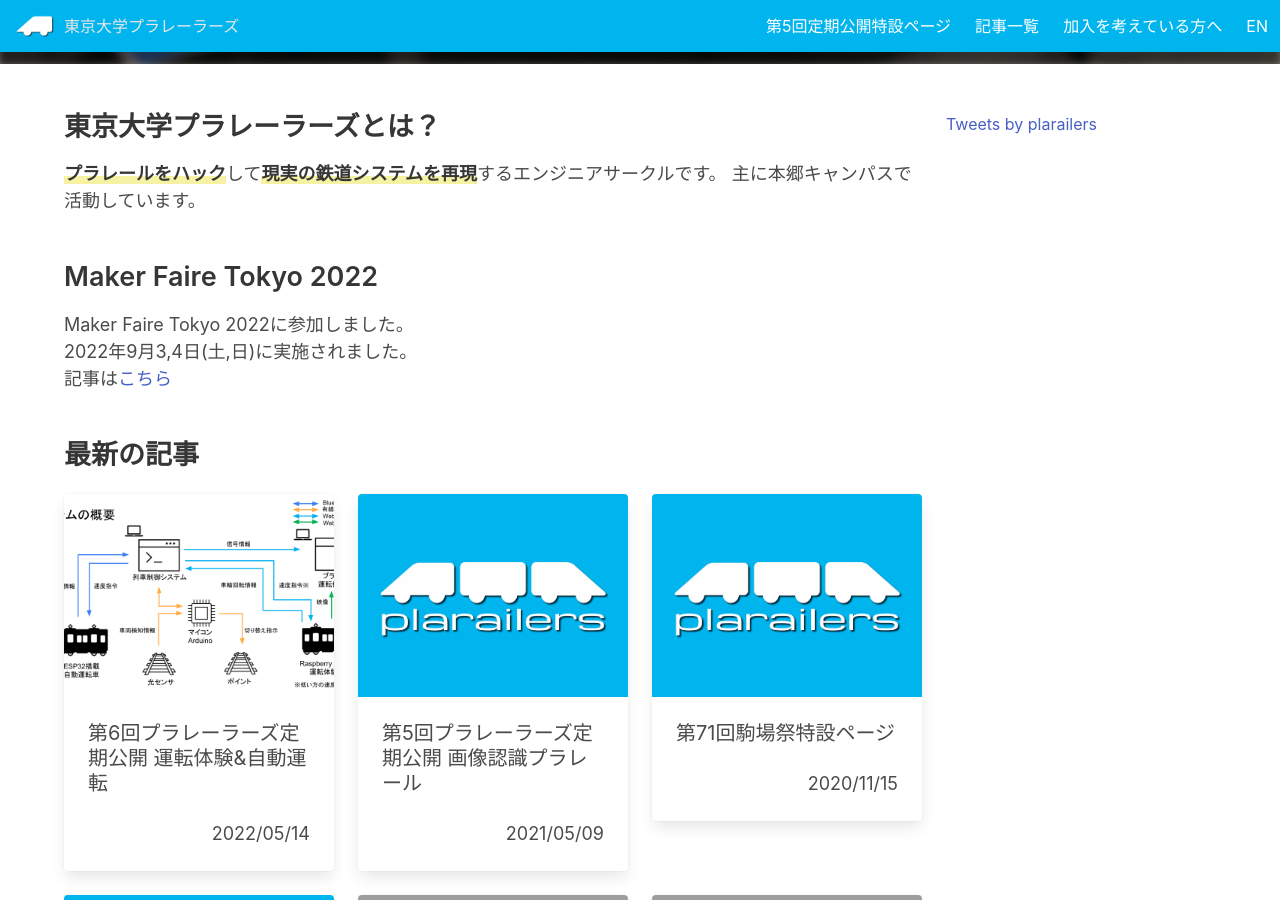
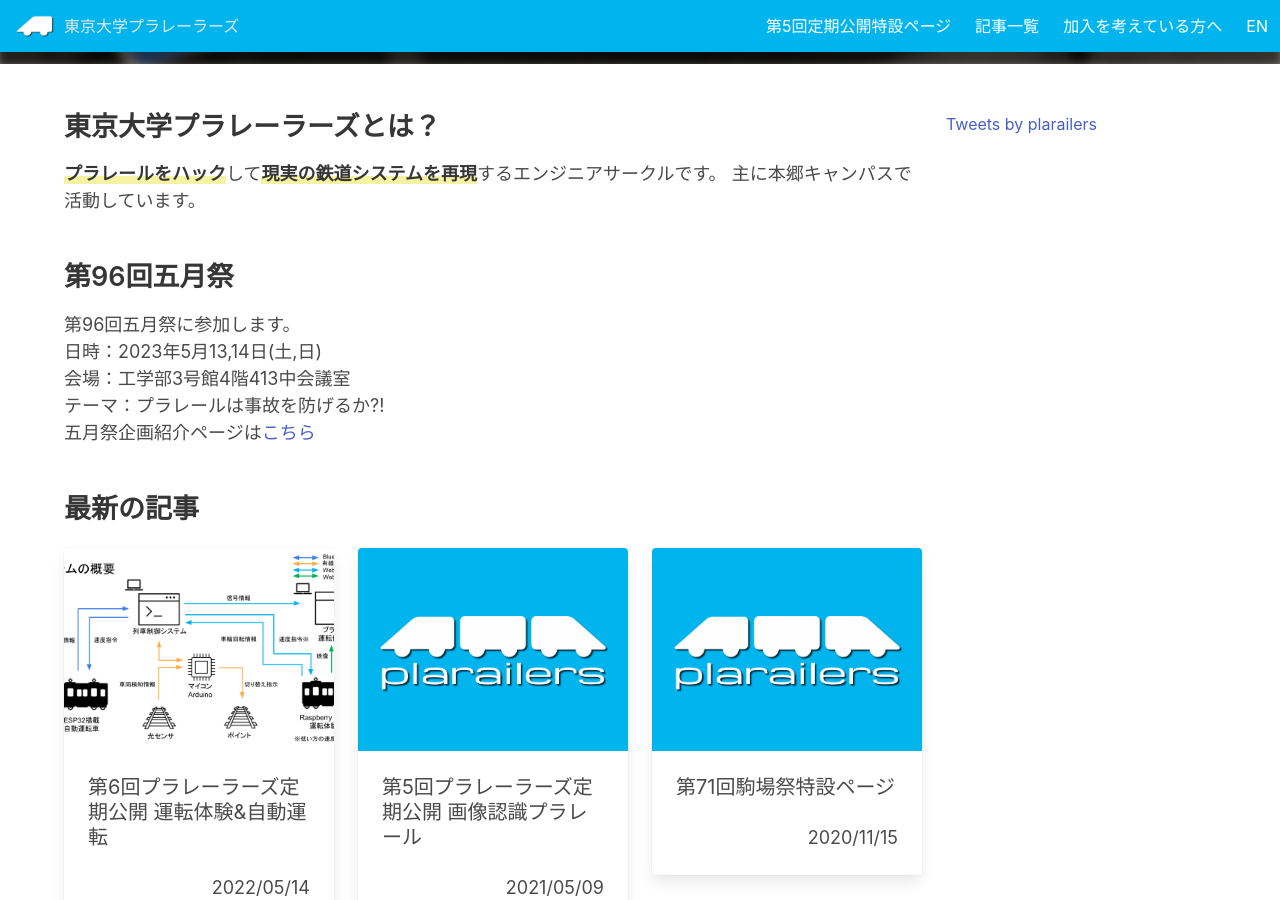
Before and after one commit to plarailers/plarailers.github.io, a Jekyll site: the page built from index.html, in a window 1280 px wide and 900 px high, scrolled down 888 px. Built offline with Jekyll 4.4.1, drawn with Linux system fonts in a browser that asks for light colours; nearby versions of some CDN libraries; comment, search, counter and statistics services are not loaded; grey boxes are pictures that could not be loaded.

Commit message:
Update toppage
五月祭の情報を最低限追加

```diff
--- a/index.html
+++ b/index.html
@@ -27,11 +27,13 @@
         </div>
         <div class="mb-6">
           <div class="content">
-            <h3>Maker Faire Tokyo 2022</h3>
+            <h3>第96回五月祭</h3>
             <p>
-              Maker Faire Tokyo 2022に参加しました。<br>
-              2022年9月3,4日(土,日)に実施されました。<br>
-              記事は<a href="/2022/09/03/00/">こちら</a><br>
+              第96回五月祭に参加します。<br>
+              日時：2023年5月13,14日(土,日)<br>
+              会場：工学部3号館4階413中会議室<br>
+              テーマ：プラレールは事故を防げるか?!<br>
+              五月祭企画紹介ページは<a href="https://gogatsusai.jp/96/visitor/kikaku/307">こちら</a><br>
             </p>
           </div>
         </div>
```
